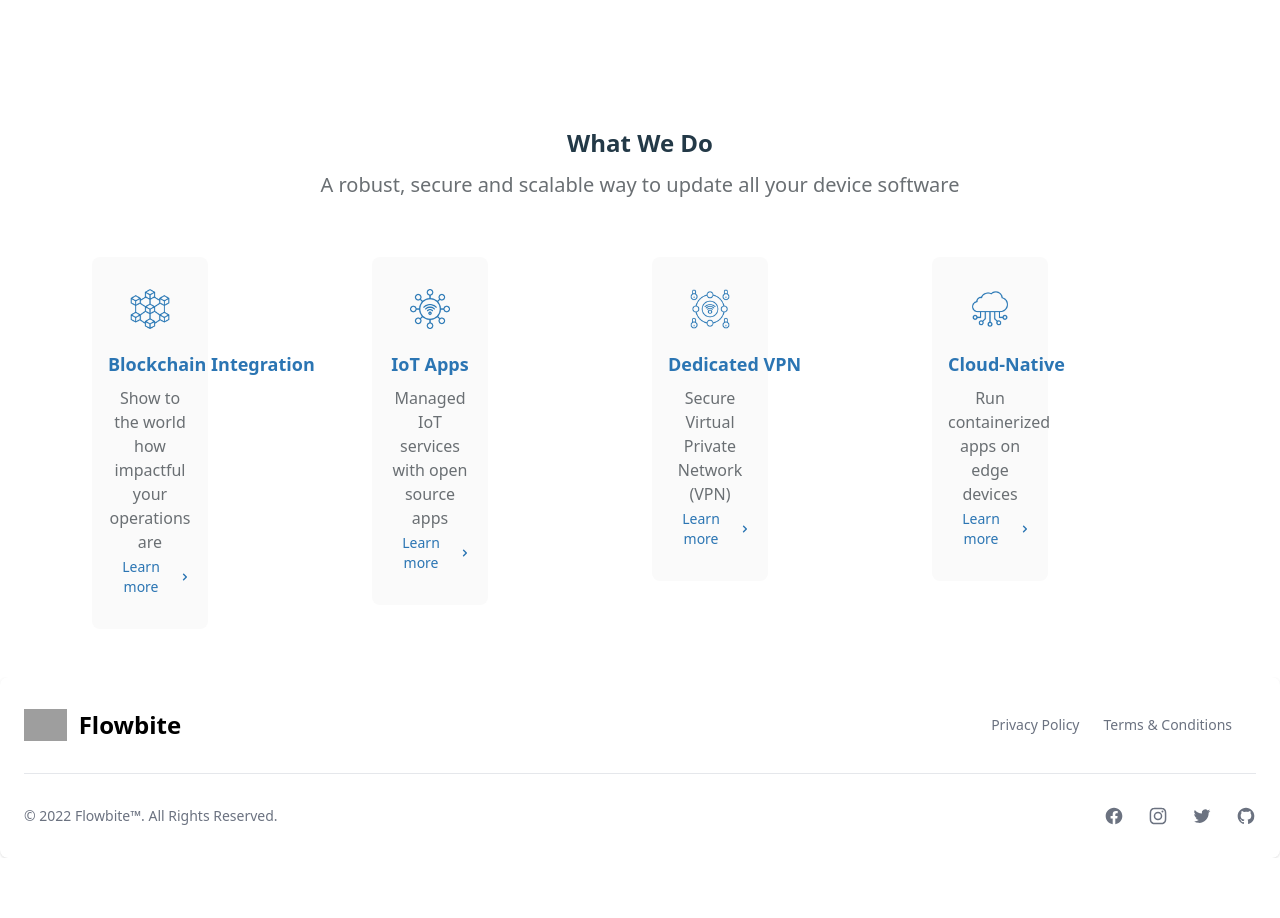
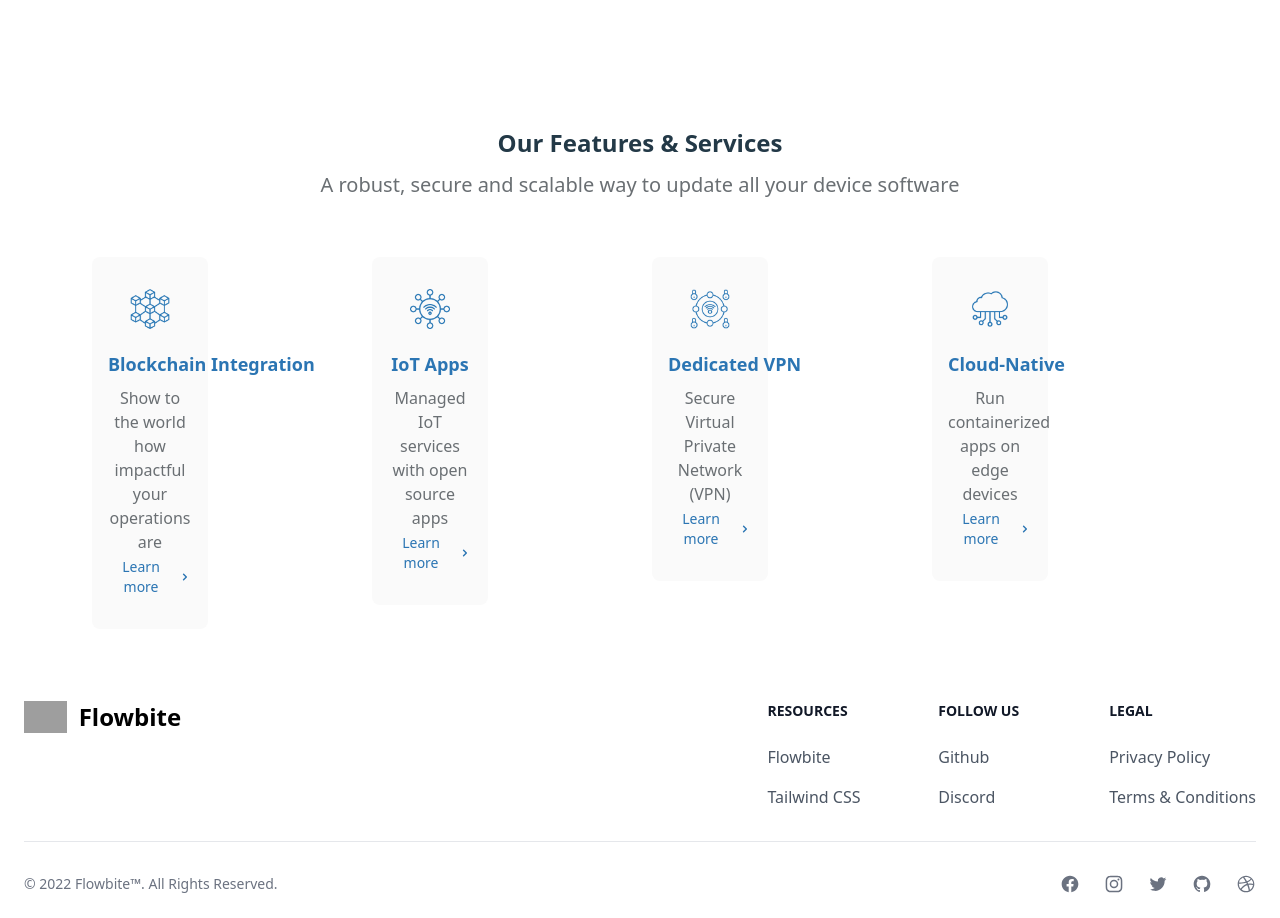
Before and after one commit to fariarahman15/thingschain-new-web-app, a website built with Vite: page index.html in a window 1280 px wide. Shown: the part 700-1618 px from the top of the page. Before the commit the page ends 1558 px from the top, so only its background shows below. Built offline with nearby package versions, Linux system fonts and the light colour scheme; grey boxes are pictures that could not be loaded.

Commit message:
footer correction

```diff
--- a/index.html
+++ b/index.html
@@ -353,7 +353,7 @@
             <h2
               class="text-2xl leading-normal mb-2 font-bold text-darkslategrey"
             >
-              What We Do
+              Our Features & Services
             </h2>
 
             <p
@@ -709,32 +709,71 @@
 
     <!-- footer  -->
 
-    <footer
-      class="p-4 bg-white rounded-lg shadow md:px-6 md:py-8 dark:bg-gray-900"
-    >
-      <div class="sm:flex sm:items-center sm:justify-between">
-        <a href="https://flowbite.com/" class="flex items-center mb-4 sm:mb-0">
+    <footer class="p-4 bg-white sm:p-6">
+      <div class="md:flex md:justify-between">
+        <div class="mb-6 md:mb-0">
+          <a href="https://flowbite.com/" class="flex items-center">
             <img
               src="https://flowbite.com/docs/images/logo.svg"
               class="mr-3 h-8"
-            alt="Flowbite Logo"
+              alt="FlowBite Logo"
             />
             <span class="self-center text-2xl font-semibold whitespace-nowrap"
               >Flowbite</span
             >
           </a>
-        <ul
-          class="flex flex-wrap items-center mb-6 text-sm text-gray-500 sm:mb-0"
+        </div>
+        <div class="grid grid-cols-2 gap-8 sm:gap-6 sm:grid-cols-3">
+          <div>
+            <h2 class="mb-6 text-sm font-semibold text-gray-900 uppercase">
+              Resources
+            </h2>
+            <ul class="text-gray-600">
+              <li class="mb-4">
+                <a href="https://flowbite.com/" class="hover:underline"
+                  >Flowbite</a
                 >
-          <li>
-            <a href="#" class="mr-4 hover:underline md:mr-6">Privacy Policy</a>
               </li>
               <li>
-            <a href="#" class="mr-4 hover:underline md:mr-6"
-              >Terms & Conditions</a
+                <a href="https://tailwindcss.com/" class="hover:underline"
+                  >Tailwind CSS</a
                 >
               </li>
             </ul>
+          </div>
+          <div>
+            <h2 class="mb-6 text-sm font-semibold text-gray-900 uppercase">
+              Follow us
+            </h2>
+            <ul class="text-gray-600">
+              <li class="mb-4">
+                <a
+                  href="https://github.com/themesberg/flowbite"
+                  class="hover:underline"
+                  >Github</a
+                >
+              </li>
+              <li>
+                <a href="https://discord.gg/4eeurUVvTy" class="hover:underline"
+                  >Discord</a
+                >
+              </li>
+            </ul>
+          </div>
+          <div>
+            <h2 class="mb-6 text-sm font-semibold text-gray-900 uppercase">
+              Legal
+            </h2>
+            <ul class="text-gray-600">
+              <li class="mb-4">
+                <a href="#" class="hover:underline">Privacy Policy</a>
+              </li>
+              <li>
+                <a href="#" class="hover:underline">Terms &amp; Conditions</a>
+              </li>
+            </ul>
+          </div>
+        </div>
       </div>
       <hr class="my-6 border-gray-200 sm:mx-auto lg:my-8" />
       <div class="sm:flex sm:items-center sm:justify-between">
@@ -802,9 +841,26 @@
             </svg>
             <span class="sr-only">GitHub account</span>
           </a>
+          <a href="#" class="text-gray-500 hover:text-gray-900">
+            <svg
+              class="w-5 h-5"
+              fill="currentColor"
+              viewBox="0 0 24 24"
+              aria-hidden="true"
+            >
+              <path
+                fill-rule="evenodd"
+                d="M12 2C6.48 2 2 6.48 2 12s4.48 10 10 10c5.51 0 10-4.48 10-10S17.51 2 12 2zm6.605 4.61a8.502 8.502 0 011.93 5.314c-.281-.054-3.101-.629-5.943-.271-.065-.141-.12-.293-.184-.445a25.416 25.416 0 00-.564-1.236c3.145-1.28 4.577-3.124 4.761-3.362zM12 3.475c2.17 0 4.154.813 5.662 2.148-.152.216-1.443 1.941-4.48 3.08-1.399-2.57-2.95-4.675-3.189-5A8.687 8.687 0 0112 3.475zm-3.633.803a53.896 53.896 0 013.167 4.935c-3.992 1.063-7.517 1.04-7.896 1.04a8.581 8.581 0 014.729-5.975zM3.453 12.01v-.26c.37.01 4.512.065 8.775-1.215.25.477.477.965.694 1.453-.109.033-.228.065-.336.098-4.404 1.42-6.747 5.303-6.942 5.629a8.522 8.522 0 01-2.19-5.705zM12 20.547a8.482 8.482 0 01-5.239-1.8c.152-.315 1.888-3.656 6.703-5.337.022-.01.033-.01.054-.022a35.318 35.318 0 011.823 6.475 8.4 8.4 0 01-3.341.684zm4.761-1.465c-.086-.52-.542-3.015-1.659-6.084 2.679-.423 5.022.271 5.314.369a8.468 8.468 0 01-3.655 5.715z"
+                clip-rule="evenodd"
+              ></path>
+            </svg>
+            <span class="sr-only">Dribbbel account</span>
+          </a>
         </div>
       </div>
     </footer>
+
+    <!-- new  -->
 
     <!-- JS script for typewritting effect  -->
     <script src="JS/typewritting.js"></script>
```
Also changed, not shown: Images/logos/264-2645341_ethereum-cryptocurrency-ethereum-logo-png-transparent.png (added), Images/logos/62275f80-81fc-11e9-9ab6-486f5901da35.png (added), Images/logos/7e73b000-3ab3-11eb-9a3a-bb923650172b.png (added), Images/logos/Ipfs-logo-1024-ice-text.png (added), Images/logos/Telegraf.png (added), Images/logos/grafana-logo.png (added), Images/logos/logo-512.png (added), Images/logos/node-red-icon-2.png (added), Images/logos/png-clipart-home-assistant-home-automation-kits-house-raspberry-pi-computer-software-house-blue-text.png (added). Lines whose indentation alone changed are shown as unchanged.
